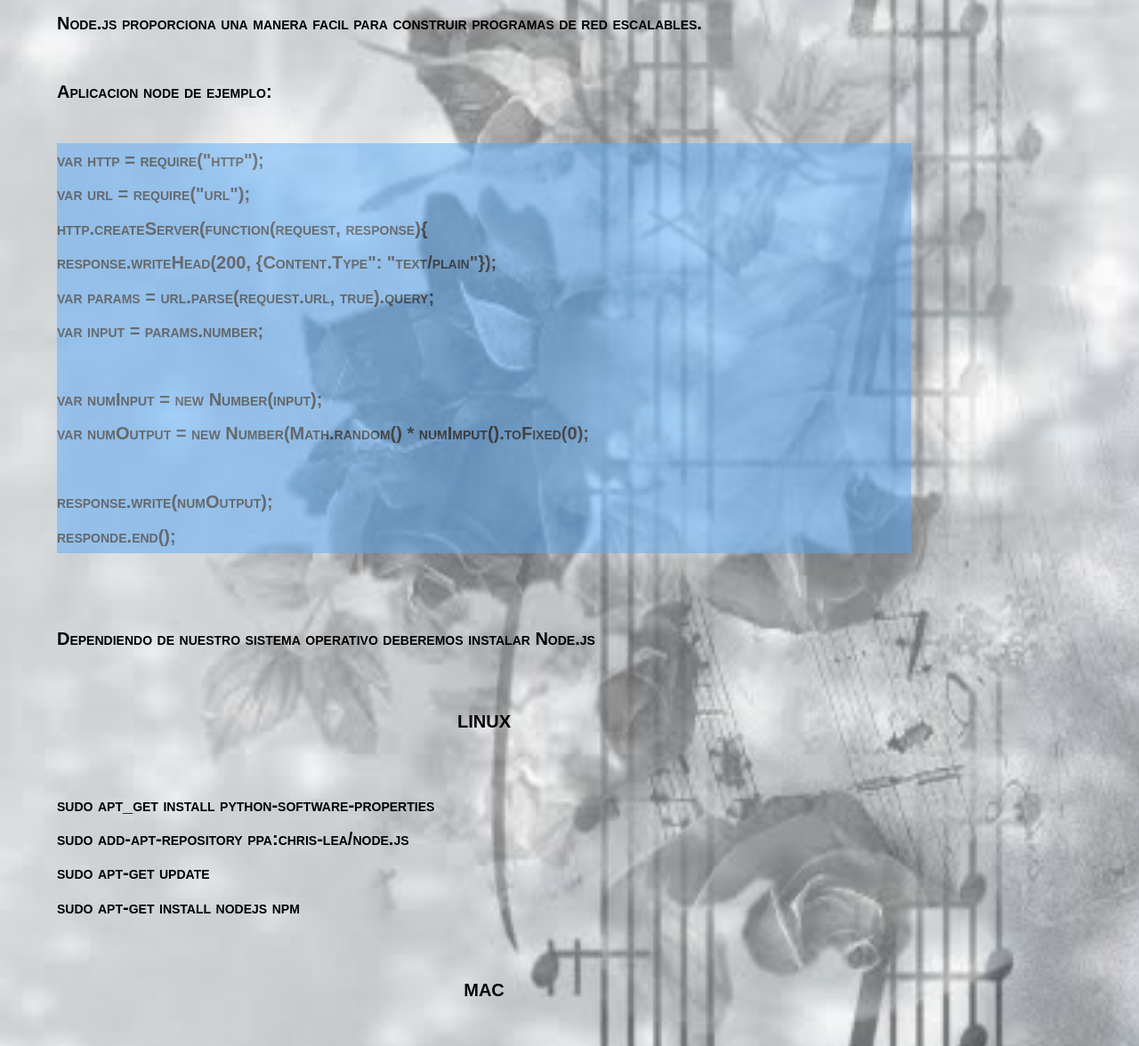
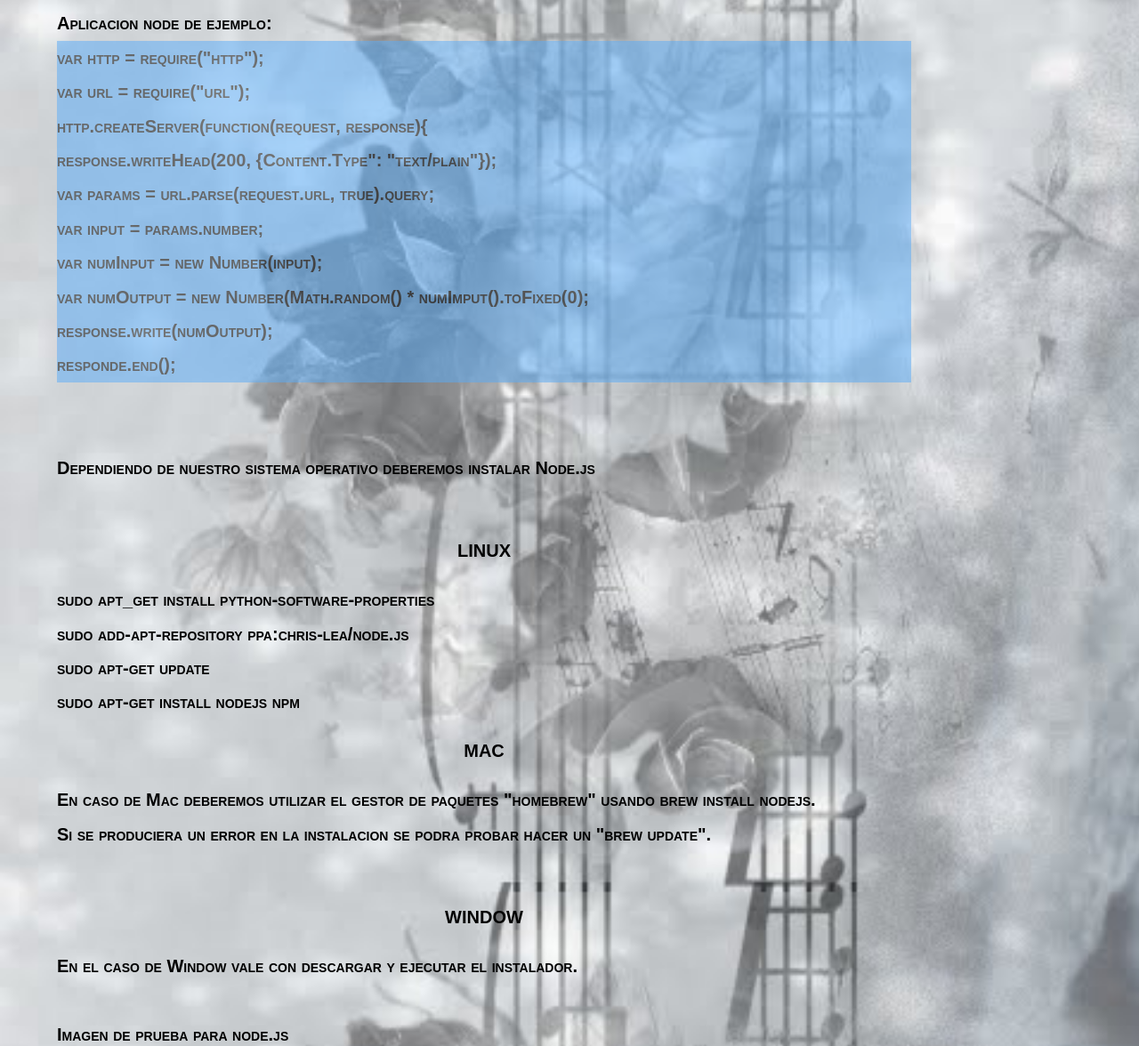
Before and after one commit to PracticasPL/PracticaNodejs, a plain HTML site: page index.html in a window 1280 px wide. Shown: the part 156-1332 px from the top of the page at 89% size. Drawn offline with Linux system fonts and the light colour scheme.

Commit message:
Modificando pag web12

```diff
--- a/index.html
+++ b/index.html
@@ -26,13 +26,11 @@
 	</style>
     </head>
     <body>
-	<br><br>
+	<br>
 	<h1><div> Node.js<br> </div></h1>
 
 	<h3>Node.js proporciona una manera facil para construir programas de red escalables.<br>
-
-	<br>
-	<b>Aplicacion node de ejemplo:<br><br>
+	<b>Aplicacion node de ejemplo:<br>
 	<div>
 
 	<table>
@@ -41,10 +39,10 @@
 	http.createServer(function(request, response){<br>
 	response.writeHead(200, {Content.Type": "text/plain"});<br>
 	var params = url.parse(request.url, true).query;<br>
-	var input = params.number;<br><br>
+	var input = params.number;<br>
 
 	var numInput = new Number(input);<br>
-	var numOutput = new Number(Math.random() * numImput().toFixed(0);<br><br>
+	var numOutput = new Number(Math.random() * numImput().toFixed(0);<br>
 
 	response.write(numOutput);<br>
 	responde.end();<br>
@@ -53,32 +51,31 @@
 
 	<br> <br><b>Dependiendo de nuestro sistema operativo deberemos instalar Node.js<br><br>
 
-	<h2>LINUX<br><br></h2>
+	<h2>LINUX<br></h2>
 	<table>
 	sudo apt_get install python-software-properties<br>
 	sudo add-apt-repository ppa:chris-lea/node.js<br>
 	sudo apt-get update<br>
-	sudo apt-get install nodejs npm<br><br>
+	sudo apt-get install nodejs npm<br>
 	</table>
-	<h2>MAC<br><br></h2>
+	<h2>MAC<br></h2>
 
 	En caso de Mac deberemos utilizar el gestor de paquetes "homebrew" usando brew install nodejs.<br>
 	Si se produciera un error en la instalacion se podra probar hacer un "brew update".<br><br>
 
-	<h2>WINDOW<br><br></h2>
+	<h2>WINDOW<br></h2>
 
-	En el caso de Window vale con descargar y ejecutar el instalador.<br><br>
+	En el caso de Window vale con descargar y ejecutar el instalador.<br>
 	<imagen>
 	<br>Imagen de prueba para node.js<br>
 	<img src="fotonodejs.png" width="1400" height="1400">
 	</imagen>
 
-	<br><br>
+	<br>
 	<b>Uso de Node.js<br>
-	Node.js se ejecutara usando el comando nodejs<br><br>
+	Node.js se ejecutara usando el comando nodejs<br>
 	<i> Markdown es un lenguaje de marcado ligero parecido al que se emplea en muchas wikis y basado originalmente en convenciones existentes en el carcado de los correos electronicos. Emplea texto plano, procurando que sea legible pero consiguientdo que se convierta en XHTML correctamente formateado.
-	<br><br>
-
+	<br>
 
     </body>
 <html>
```
Also changed, not shown: 1 other file.
